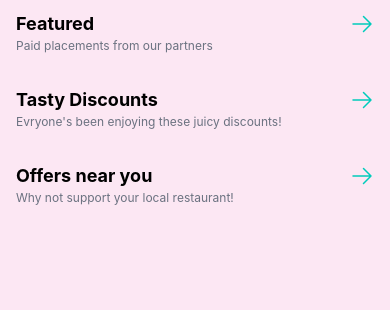
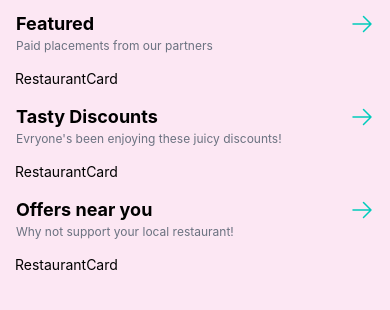
Before and after one commit to darkcohiba/first-expo-project, a React Native app: screen /Home in a window 390 px wide. Shown: the part 224-534 px from the top of the page. Built offline with nearby package versions, Linux system fonts and the light colour scheme.

Commit message:
chore: bars

```diff
--- a/screens/components/FeaturedRow.js
+++ b/screens/components/FeaturedRow.js
@@ -3,6 +3,7 @@ import React from 'react'
 import {
     ArrowRightIcon
 } from "react-native-heroicons/outline"
+import RestaurantCard from './RestaurantCard'
 
 const FeaturedRow = ({title, description}) => {
   return (
@@ -21,6 +22,7 @@ const FeaturedRow = ({title, description}) => {
             className="pt-4"
         >
             {/* Restuarant Cards */}
+            <RestaurantCard />
         </ScrollView>
     </View>
   )
```
